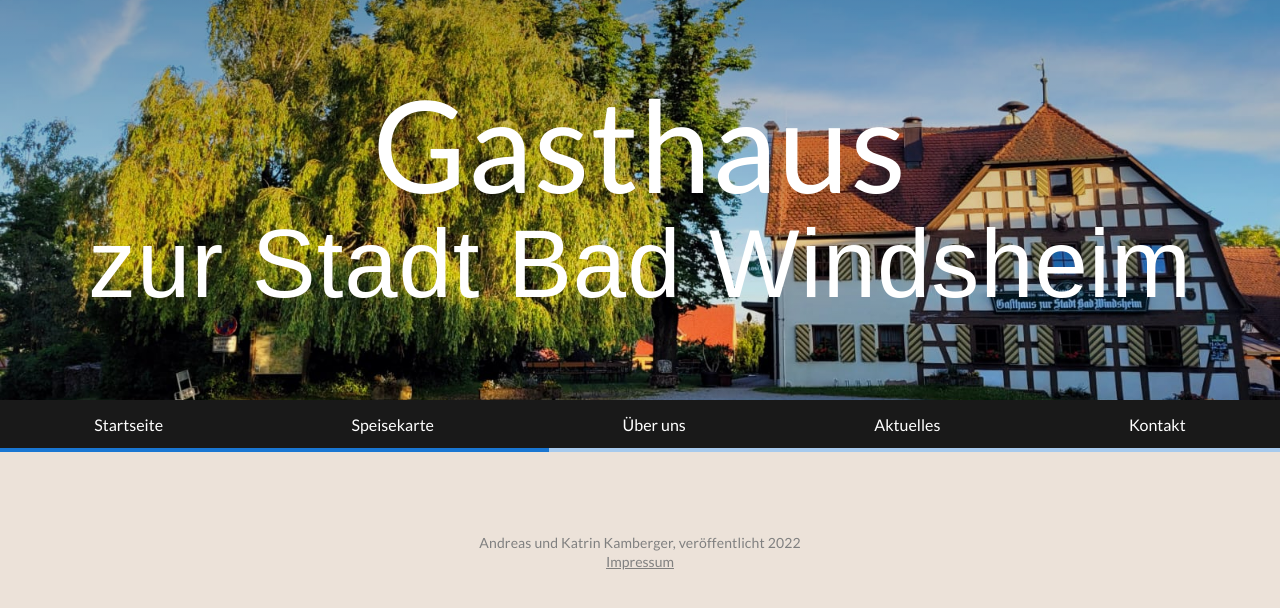
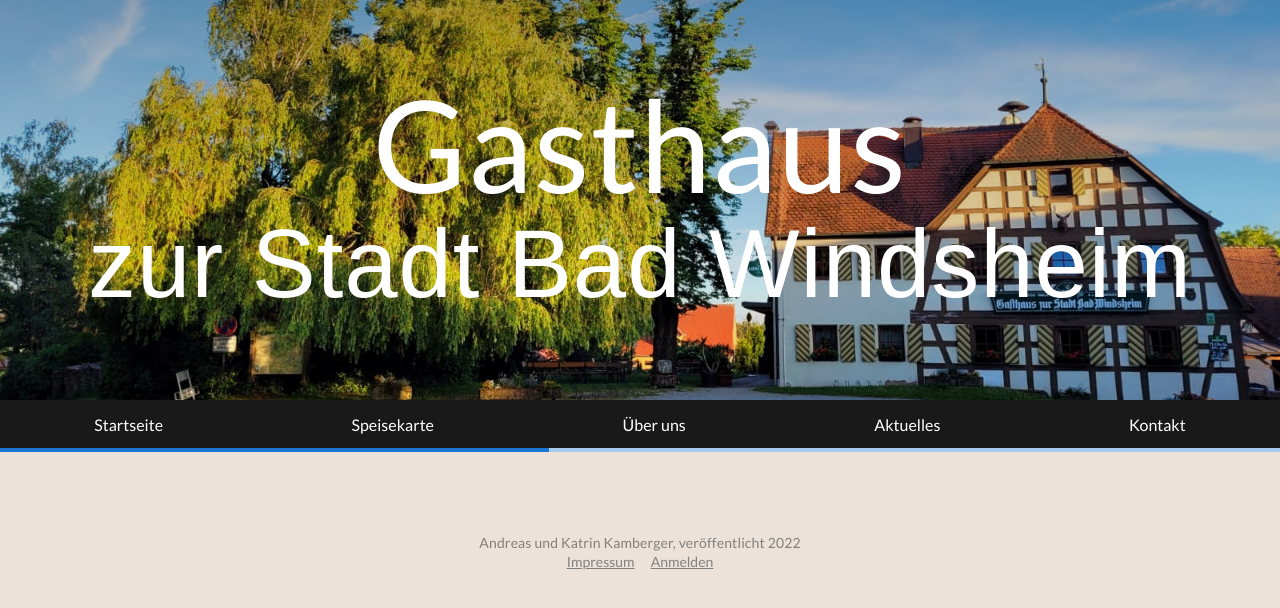
Before and after one commit to gasthaus-haaghof/website, a React (Create React App) app in the folder gasthaus-haaghof-frontend/: page /contact in a window 1280 px wide. Shown: the top 608 px of the page. Built offline with nearby package versions, Linux system fonts and the light colour scheme; no server answers; a web font is replaced by a local one.

Commit message:
admin to footer

```diff
--- a/gasthaus-haaghof-frontend/src/components/footer/Footer.tsx
+++ b/gasthaus-haaghof-frontend/src/components/footer/Footer.tsx
@@ -1,13 +1,14 @@
 import React from "react";
-import {Typography} from "@mui/material";
+import { Typography } from "@mui/material";
 import styled from "@emotion/styled";
-import {Link} from "react-router-dom";
+import { Link } from "react-router-dom";
 
 export const Footer = () => {
-    return(
+    return (
         <StyledFooter className="footer">
             <Typography className="cr" zIndex={2}>Andreas und Katrin Kamberger, veröffentlicht 2022</Typography>
-            <Link to="/imprint" className="imprint" style={{ zIndex: 2}}>Impressum</Link>
+            <Link to="/imprint" className="imprint" style={{ zIndex: 2 }}>Impressum</Link>
+            <Link to="/site-admin" className="site-admin">Anmelden</Link>
         </StyledFooter>
     );
 };
@@ -16,7 +17,7 @@ const StyledFooter = styled.div`
     display: grid;
     grid-template-rows: auto, auto;
     grid-template-columns: auto auto;
-    grid-template-areas: "cr cr" "imprint imprint";
+    grid-template-areas: "cr cr" "imprint login";
     justify-items: center;
     gap: 0rem 1rem;
 
@@ -34,7 +35,7 @@ const StyledFooter = styled.div`
 
     > .imprint {
         grid-area: imprint;
-        justify-self: center;
+        justify-self: end;
     }
 
     > .site-admin {
```
